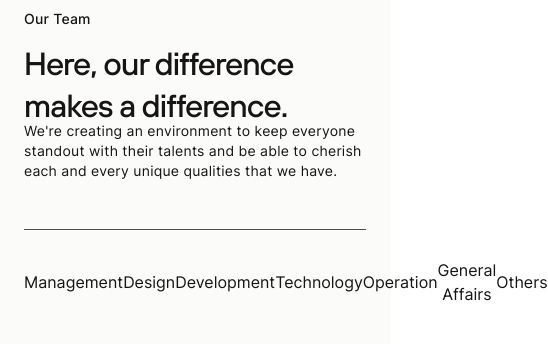
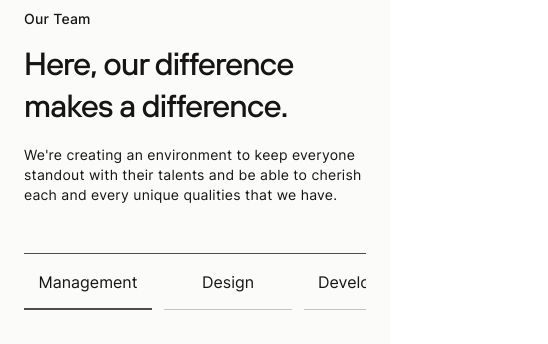
Before and after one commit to FelineJTD/braga-technologies-main-site, a Next.js app: page /company/culture in a window 390 px wide. Shown: the part 2360-2704 px from the top of the page, 548 px wide, since content can reach past the window. Built offline with nearby package versions, Linux system fonts and the light colour scheme; grey boxes are pictures that could not be loaded.

Commit message:
improve culture page responsiveness

```diff
--- a/pages/company/culture.js
+++ b/pages/company/culture.js
@@ -193,19 +193,19 @@ export default function Culture() {
           <p className='bold mb-4'>01.</p>
           <div className='col-span-4'>
             <p className='mb-4 bold'>Our Team</p>
-            <h2>Here, our difference makes a difference.</h2>
+            <h2 className='mb-6 lg:mb-10'>Here, our difference makes a difference.</h2>
           </div>
-          <p className='col-start-7 col-span-5 self-end -translate-y-2'>We&apos;re creating an environment to keep everyone standout with their talents and be able to cherish each and every unique qualities that we have.</p>
+          <p className='col-start-7 col-span-5 self-end -translate-y-2 mb-10'>We&apos;re creating an environment to keep everyone standout with their talents and be able to cherish each and every unique qualities that we have.</p>
 
-          <div className='col-start-2 col-span-10 w-full dividerBlack mt-10 mb-3' />
+          <div className='col-start-2 col-span-10 w-full dividerBlack' />
 
-          <div className='col-start-2 col-span-10 flex justify-between'>
+          <div className='col-start-2 col-span-10 w-full flex space-x-3 md:space-x-0 justify-between overflow-y-auto pb-3 md:pb-0'>
             { Departments.map((department, index) => (
-              <button key={index} className='buttonPlain font-normal' onClick={() => setSelectedDepartment(department)}>{department}</button>
+              <button key={index} className={`${selectedDepartment === department? 'buttonSelectionSelected' : 'buttonSelection'} font-normal min-w-[8rem] md:min-w-[12%]`} onClick={() => setSelectedDepartment(department)}>{department}</button>
             )) }
           </div>
 
-          <div className='col-start-2 col-span-10 grid grid-cols-4 gap-4 my-6'>
+          <div className='col-start-2 col-span-10 grid grid-cols-2 md:grid-cols-4 lg:grid-cols-4 gap-4 my-6'>
             { currTeam.map((staff, index) => (
               <CardTeam key={index} staff={staff} />
             ))}
```
